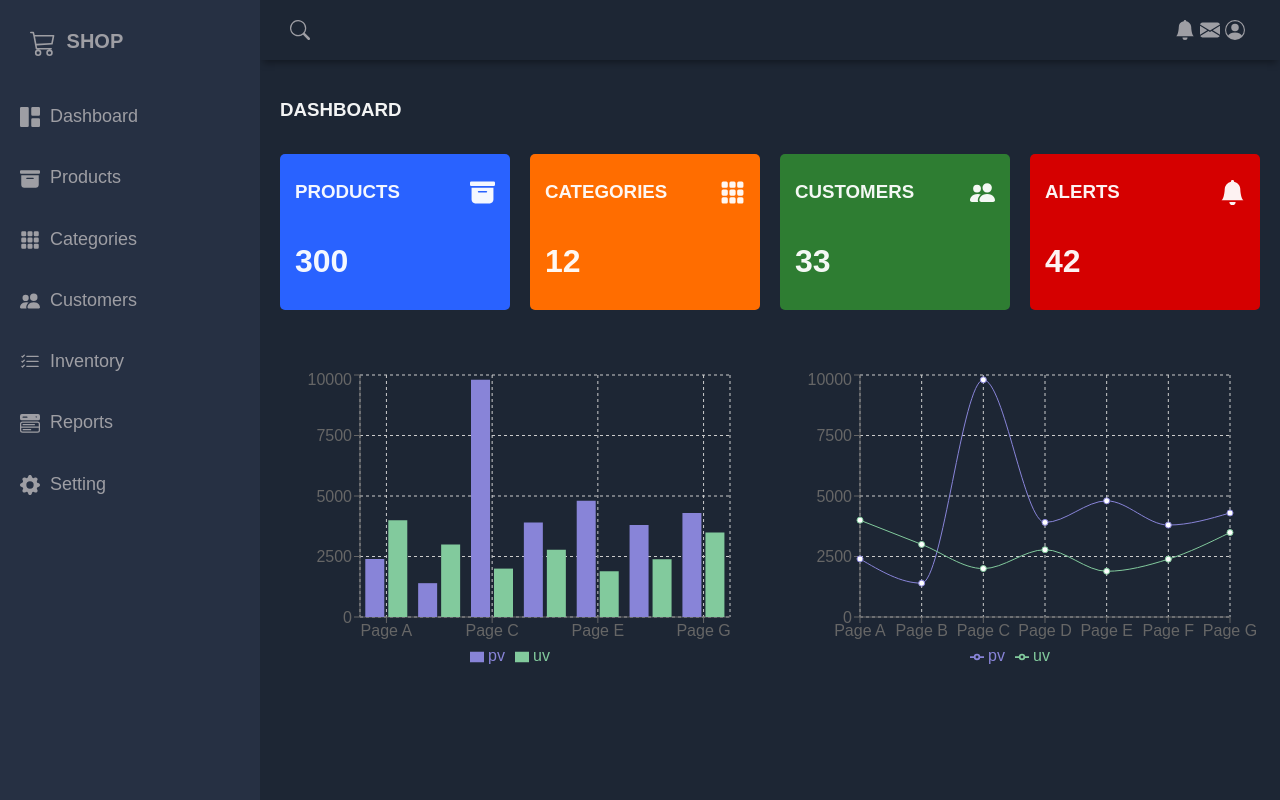
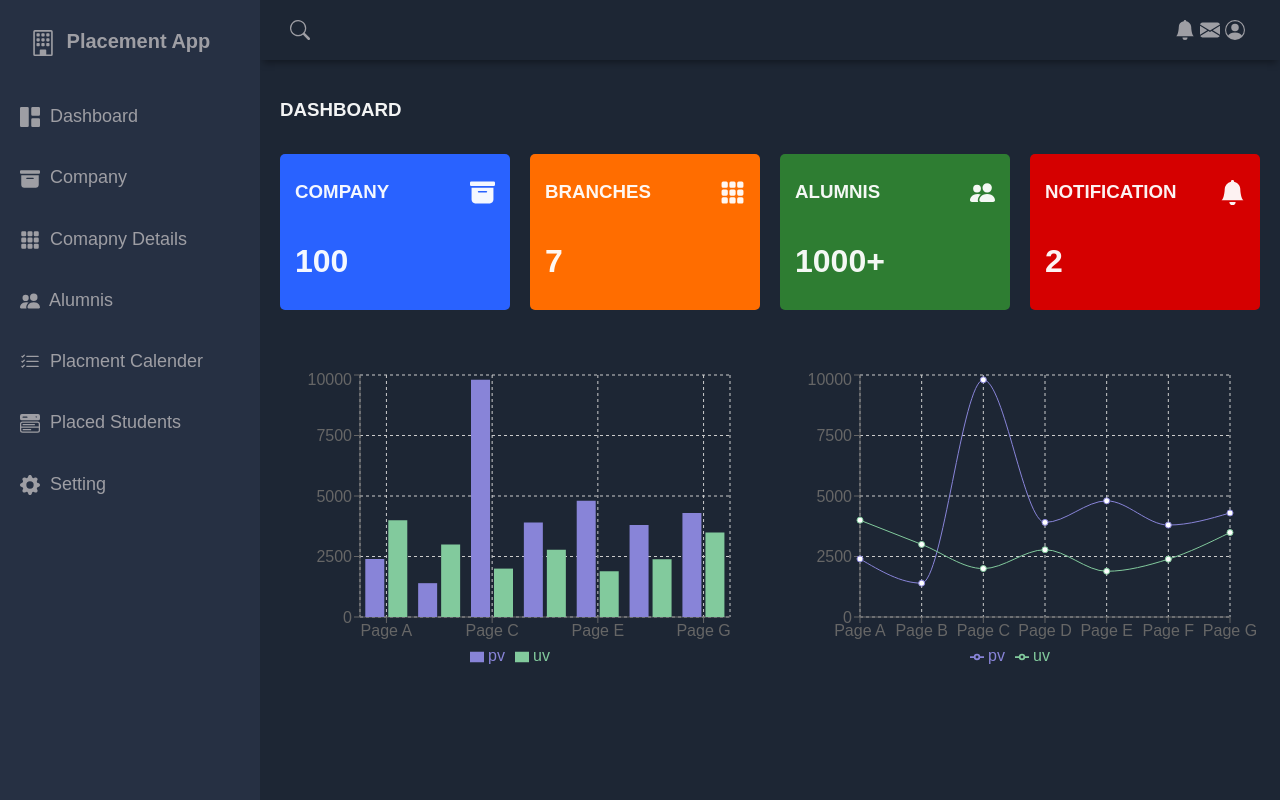
Before and after one commit to Shudhanshuarya09/Placement-Cell-App, a React (Vite) app: page / in a window 1280 px wide. Built offline with nearby package versions, Linux system fonts and the light colour scheme.

Commit message:
edited names

```diff
--- a/src/components/home/Home.jsx
+++ b/src/components/home/Home.jsx
@@ -63,31 +63,31 @@ function Home() {
         <div className='main-cards'>
             <div className='card'>
                 <div className='card-inner'>
-                    <h3>PRODUCTS</h3>
+                    <h3>COMPANY</h3>
                     <BsFillArchiveFill className='card_icon'/>
                 </div>
-                <h1>300</h1>
+                <h1>100</h1>
             </div>
             <div className='card'>
                 <div className='card-inner'>
-                    <h3>CATEGORIES</h3>
+                    <h3>BRANCHES</h3>
                     <BsFillGrid3X3GapFill className='card_icon'/>
                 </div>
-                <h1>12</h1>
+                <h1>7</h1>
             </div>
             <div className='card'>
                 <div className='card-inner'>
-                    <h3>CUSTOMERS</h3>
+                    <h3>ALUMNIS</h3>
                     <BsPeopleFill className='card_icon'/>
                 </div>
-                <h1>33</h1>
+                <h1>1000+</h1>
             </div>
             <div className='card'>
                 <div className='card-inner'>
-                    <h3>ALERTS</h3>
+                    <h3>NOTIFICATION</h3>
                     <BsFillBellFill className='card_icon'/>
                 </div>
-                <h1>42</h1>
+                <h1>2</h1>
             </div>
         </div>
 
--- a/src/components/sidebar/Sidebar.jsx
+++ b/src/components/sidebar/Sidebar.jsx
@@ -1,7 +1,9 @@
 import React from 'react'
 import
 {BsCart3, BsGrid1X2Fill, BsFillArchiveFill, BsFillGrid3X3GapFill, BsPeopleFill,
-  BsListCheck, BsMenuButtonWideFill, BsFillGearFill}
+  BsListCheck, BsMenuButtonWideFill, BsFillGearFill,
+  BsBuildingUp,
+  BsBuilding}
  from 'react-icons/bs'
 
 function Sidebar({openSidebarToggle, OpenSidebar}) {
@@ -9,7 +11,7 @@ function Sidebar({openSidebarToggle, OpenSidebar}) {
     <aside id="sidebar" className={openSidebarToggle ? "sidebar-responsive": ""}>
         <div className='sidebar-title'>
             <div className='sidebar-brand'>
-                <BsCart3  className='icon_header'/> SHOP
+                <BsBuilding  className='icon_header'/> Placement App
             </div>
             <span className='icon close_icon' onClick={OpenSidebar}>X</span>
         </div>
@@ -22,27 +24,27 @@ function Sidebar({openSidebarToggle, OpenSidebar}) {
             </li>
             <li className='sidebar-list-item'>
                 <a href="">
-                    <BsFillArchiveFill className='icon'/> Products
+                    <BsFillArchiveFill className='icon'/> Company
                 </a>
             </li>
             <li className='sidebar-list-item'>
                 <a href="">
-                    <BsFillGrid3X3GapFill className='icon'/> Categories
+                    <BsFillGrid3X3GapFill className='icon'/> Comapny Details
                 </a>
             </li>
             <li className='sidebar-list-item'>
                 <a href="">
-                    <BsPeopleFill className='icon'/> Customers
+                    <BsPeopleFill className='icon'/> Alumnis
                 </a>
             </li>
             <li className='sidebar-list-item'>
                 <a href="">
-                    <BsListCheck className='icon'/> Inventory
+                    <BsListCheck className='icon'/> Placment Calender
                 </a>
             </li>
             <li className='sidebar-list-item'>
                 <a href="">
-                    <BsMenuButtonWideFill className='icon'/> Reports
+                    <BsMenuButtonWideFill className='icon'/> Placed Students
                 </a>
             </li>
             <li className='sidebar-list-item'>
```
Also changed, not shown: src/App.jsx (+16 -37 lines).
